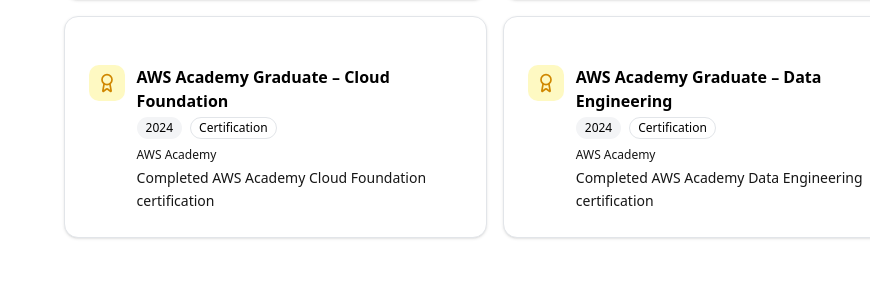
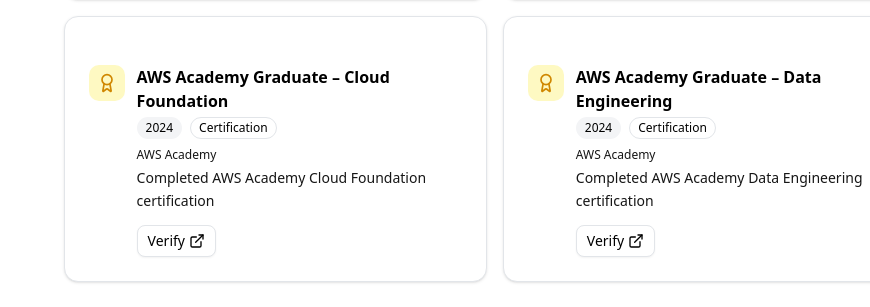
Before and after one commit to Vukung/utkarsh-portfolio-website, a Next.js app: page / in a window 1280 px wide. Shown: the part 4055-4362 px from the top of the page, without its empty margins (410-1280 px from the left). Built offline with nearby package versions, Linux system fonts and the light colour scheme; no server answers.

Commit message:
update: added verification link to 2 AWS certifications

```diff
--- a/components/sections/achievements-section.tsx
+++ b/components/sections/achievements-section.tsx
@@ -1,10 +1,11 @@
 "use client";
 
 import { Badge } from "@/components/ui/badge";
+import { Button } from "@/components/ui/button";
 import { Card, CardContent } from "@/components/ui/card";
 import { achievements, leadership } from "@/lib/data";
 import { motion } from "framer-motion";
-import { Award, Presentation, Trophy, Users } from "lucide-react";
+import { Award, ExternalLink, Presentation, Trophy, Users } from "lucide-react";
 
 const getIcon = (type: string) => {
     switch (type) {
@@ -106,6 +107,13 @@
                                                 <p className="text-sm text-muted-foreground leading-relaxed">
                                                     {item.description}
                                                 </p>
+                                                {item.link && (
+                                                    <Button variant="outline" size="sm" className="mt-3 h-8 gap-1" asChild>
+                                                        <a href={item.link} target="_blank" rel="noopener noreferrer">
+                                                            Verify <ExternalLink className="w-3 h-3" />
+                                                        </a>
+                                                    </Button>
+                                                )}
                                             </div>
                                         </div>
                                     </CardContent>
--- a/lib/data.ts
+++ b/lib/data.ts
@@ -237,6 +237,7 @@
     year: "2024",
     description: "Completed AWS Academy Cloud Foundation certification",
     type: "Certification",
+    link: "https://www.credly.com/badges/b3c95ae1-575e-4981-bc6f-4938226d4796",
   },
   {
     title: "AWS Academy Graduate – Data Engineering",
@@ -244,6 +245,7 @@
     year: "2024",
     description: "Completed AWS Academy Data Engineering certification",
     type: "Certification",
+    link: "https://www.credly.com/badges/76c261ab-03a6-4d92-9260-c7a4fe0e747a",
   },
 ];
 
```
